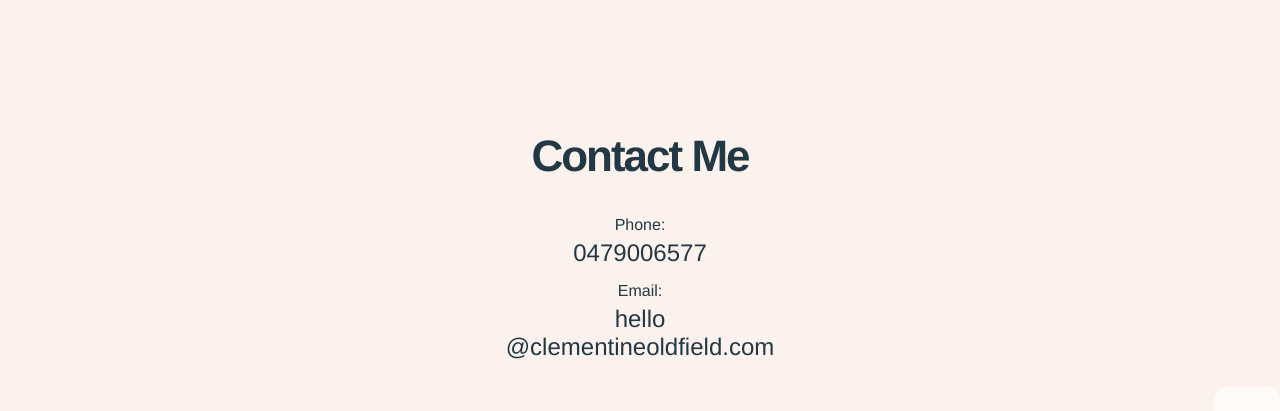
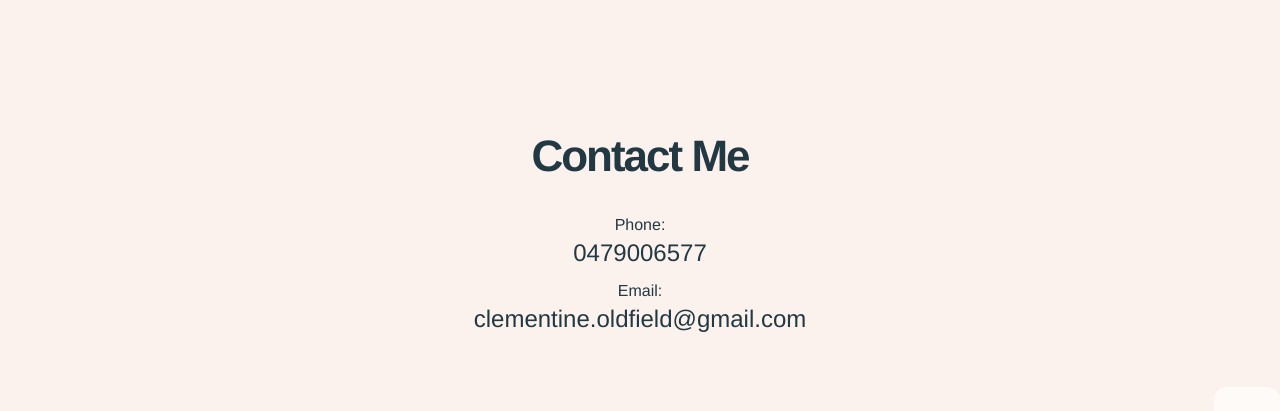
Before and after one commit to ClementineOldfield/clementineoldfield.github.io, a plain HTML site: page src/contact.html in a window 1280 px wide. Shown: the part 167-578 px from the top of the page. Drawn offline with Linux system fonts and the light colour scheme.

Commit message:
Updated contact details

```diff
--- a/src/contact.html
+++ b/src/contact.html
@@ -82,7 +82,7 @@
             <label for="phone">Phone:</label>
             <h4 id="phone">0479006577</h4>
             <label for="email">Email:</label>
-            <h4 id="email">hello<br>@clementineoldfield.com</h4>
+            <h4 id="email">clementine.oldfield@gmail.com</h4>
         </main>
         <footer>
             <ul class="social-media-bar desktop-social">
--- a/src/main.scss
+++ b/src/main.scss
@@ -10,7 +10,6 @@
 @import 'about';
 @import 'blog';
 @import 'contact';
-
 
 body {
     background-color: $background;
```
